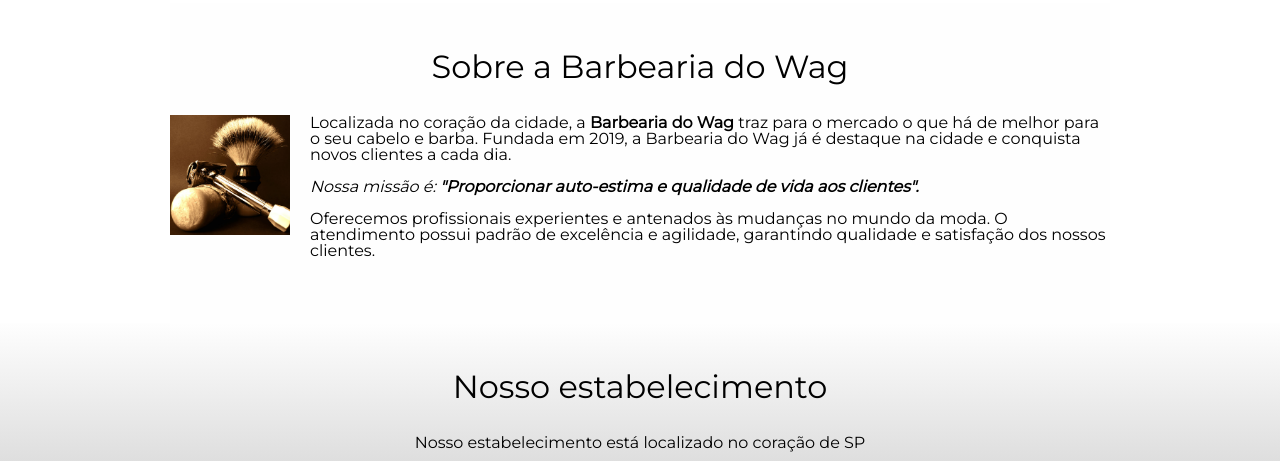
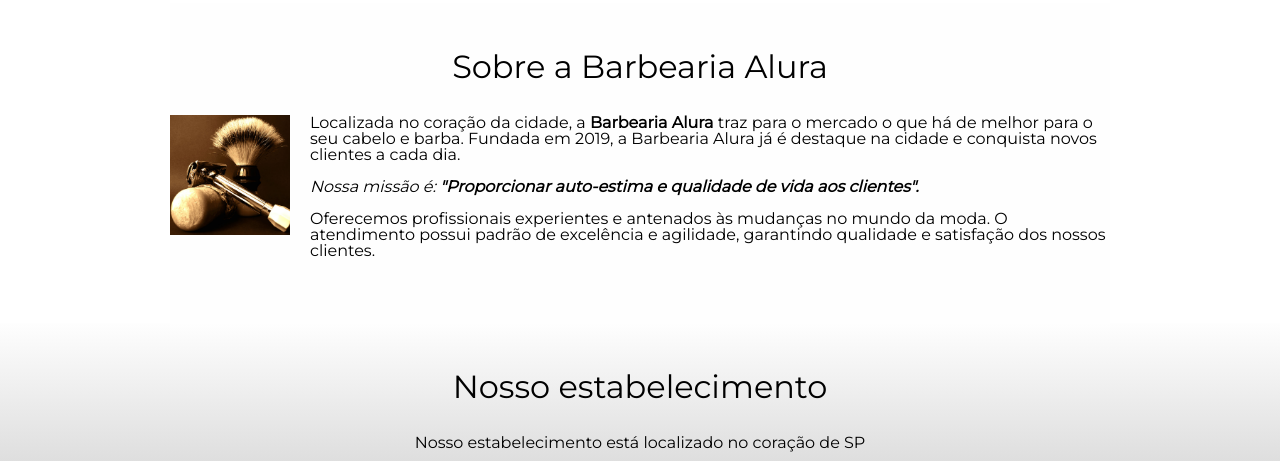
Before and after one commit to wag-ne/Barbearia-Alura, a plain HTML site: page index.html in a window 1280 px wide. Shown: the part 958-1419 px from the top of the page. Drawn offline with Linux system fonts and the light colour scheme.

Commit message:
Update index.html

```diff
--- a/index.html
+++ b/index.html
@@ -27,11 +27,11 @@
 
     <main>
       <section class="principal">
-        <h2 class="titulo-principal">Sobre a Barbearia do Wag</h2>
+        <h2 class="titulo-principal">Sobre a Barbearia Alura</h2>
 
         <img src="utensilios.jpg" class="utensilios" alt="utensilios de um barbeiro">
 
-        <p>Localizada no coração da cidade, a <strong>Barbearia do Wag</strong> traz para o mercado o que há de melhor para o seu cabelo e barba. Fundada em 2019, a Barbearia do Wag já é destaque na cidade e conquista novos clientes a cada dia.</p>
+        <p>Localizada no coração da cidade, a <strong>Barbearia Alura</strong> traz para o mercado o que há de melhor para o seu cabelo e barba. Fundada em 2019, a Barbearia Alura já é destaque na cidade e conquista novos clientes a cada dia.</p>
 
         <p id="missao"><em>Nossa missão é: <strong>"Proporcionar auto-estima e qualidade de vida aos clientes".</strong></em></p>
 
```
